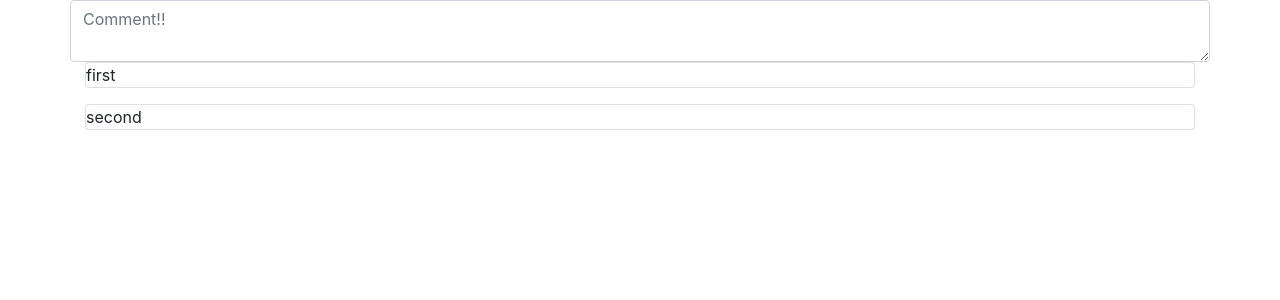
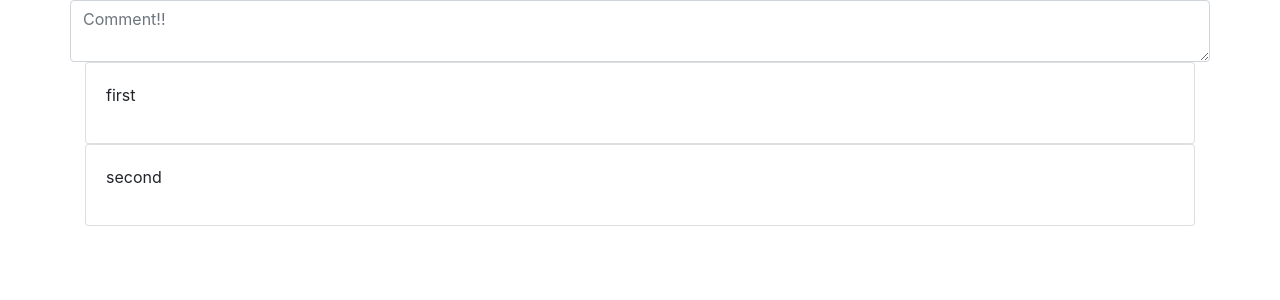
Before and after one commit to mariorodeghiero/reactjs-comments-app, a React (Create React App) app: page / in a window 1280 px wide. Shown: the top 300 px of the page. Built offline with nearby package versions, Linux system fonts and the light colour scheme.

Commit message:
changed Comment component to func stateless

```diff
--- a/src/Comment.js
+++ b/src/Comment.js
@@ -1,13 +1,11 @@
-import React, { Component } from "react";
+import React from "react";
 
-class Comment extends Component {
-  constructor(props) {
-    super(props);
-    this.state = {};
-  }
-  render() {
-    return <p className="card">{this.props.comment.comment}</p>;
-  }
-}
+const Comment = props => {
+  return (
+    <div className="card">
+      <p className="card-body">{props.comment.comment}</p>
+    </div>
+  );
+};
 
 export default Comment;
```
